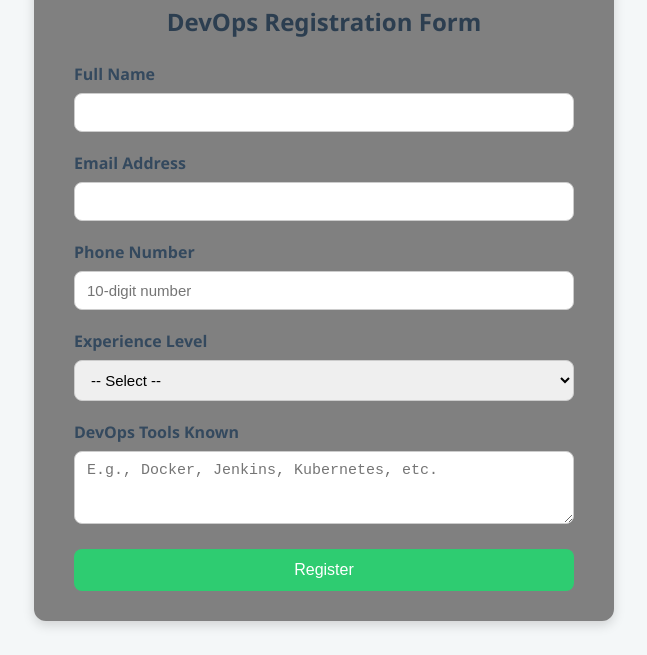
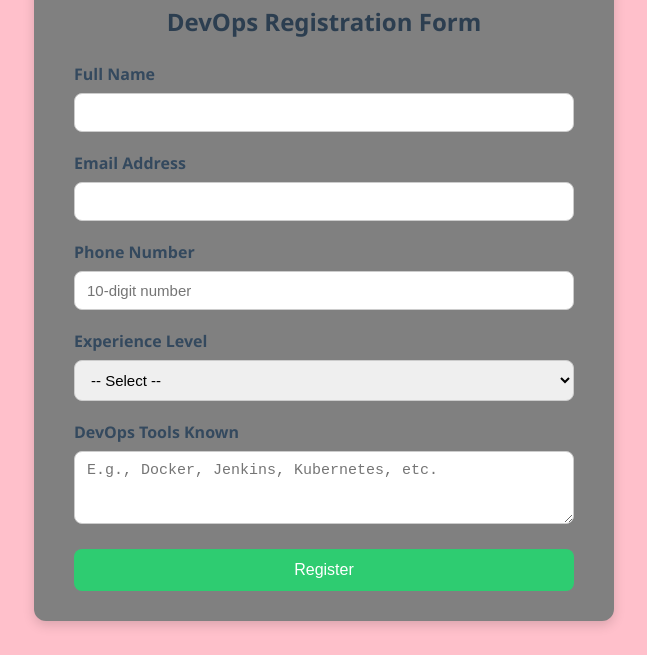
Before and after one commit to vrithikaboggarapu/Deep_Learning_79, a plain HTML site: page Desktop/Dev_internal/index.html in a window 1280 px wide. Shown: the part 145-800 px from the top of the page, without its empty margins (316-963 px from the left). Drawn offline with Linux system fonts and the light colour scheme.

Commit message:
Changed color

```diff
--- a/Desktop/Dev_internal/index.html
+++ b/Desktop/Dev_internal/index.html
@@ -7,7 +7,7 @@
     <style>
         body {
             font-family: 'Segoe UI', Tahoma, Geneva, Verdana, sans-serif;
-            background-color: #f4f7f8;
+            background-color: pink;
             display: flex;
             justify-content: center;
             align-items: center;
```
